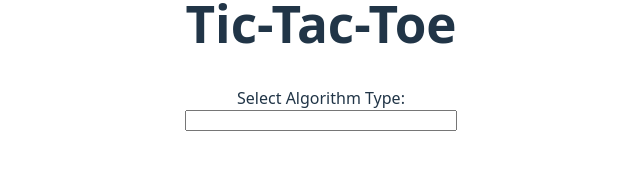
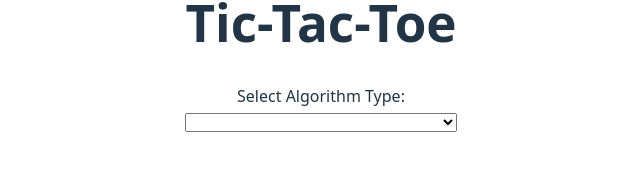
Before and after one commit to devangmalhotra/ai-agent-tic-tac-toe, a React (Vite) app: page / in a window 1280 px wide. Shown: the part 354-524 px from the top of the page, without its empty margins (319-959 px from the left). Built offline with nearby package versions, Linux system fonts and the light colour scheme.

Commit message:
updated files

```diff
--- a/src/Components/GameSettings/GameSettings.css
+++ b/src/Components/GameSettings/GameSettings.css
@@ -1,4 +1,5 @@
 #game-form {
     display: flex;
     flex-direction: column;
+    gap: 5px;
 }
--- a/src/Components/GameSettings/GameSettings.jsx
+++ b/src/Components/GameSettings/GameSettings.jsx
@@ -6,7 +6,9 @@ function GameSettings() {
     <div id='form-container'>
         <form id='game-form' action="">
             <label htmlFor="algo-type">Select Algorithm Type:</label>
-            <input type="text" />
+            <select name="algo-type" id="">
+
+            </select>
         </form>
     </div>
   )
```
